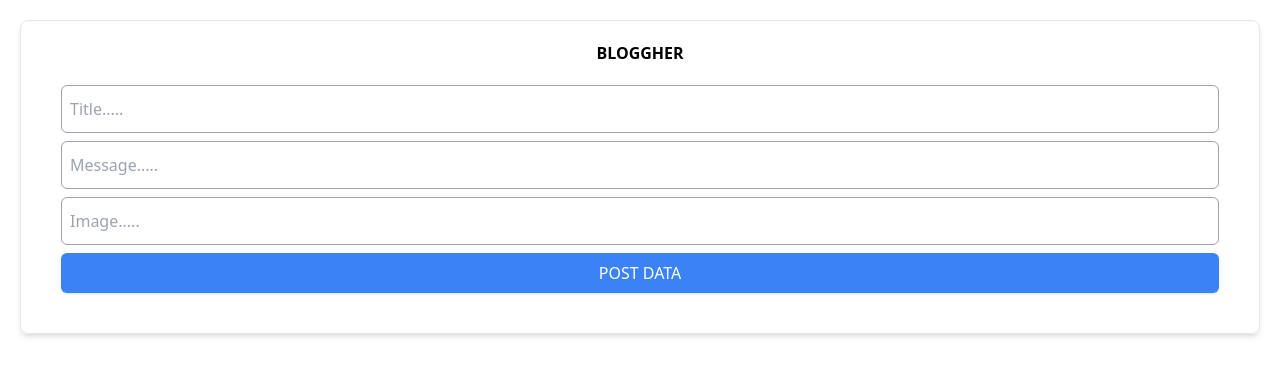
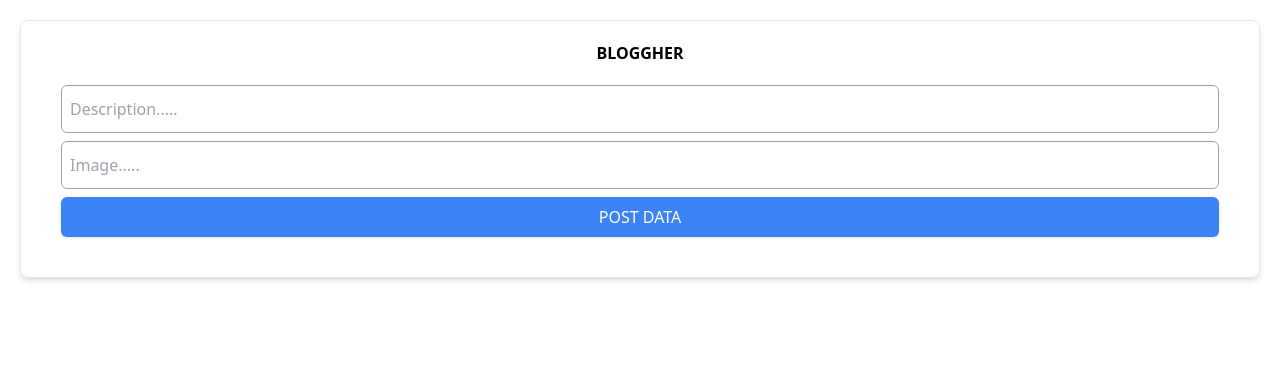
Before and after one commit to htetkokoblog/htetkoko-blog, a plain HTML site: page contents/post.html in a window 1280 px wide. Drawn offline with nearby package versions, Linux system fonts and the light colour scheme.

Commit message:
Update post.html

```diff
--- a/contents/post.html
+++ b/contents/post.html
@@ -8,15 +8,14 @@
   <script src="https://ajax.googleapis.com/ajax/libs/jquery/3.6.4/jquery.min.js"></script>
   <title>POST</title>
   <script src="/main/connect.js"></script>
-  <script src="/main/post.js"></script>
+  <script src="/contents/post.js"></script>
   <script src="/contents/sent.js"></script>
 </head>
 
 <body class="bg-white-500">
 <div class="p-10 pt-0 bg-white-700 m-5 border border-black-700 rounded-lg shadow-md">
   <div class="text-center m-5 font-bold">BLOGGHER</div>
-  <input type="text" class="border border-gray-400 p-2 rounded-md focus:outline-none focus:ring-2 focus:ring-blue-300 w-full h-12 mb-2" placeholder="Title....." id="title">
-  <input type="text" class="border border-gray-400 p-2 rounded-md focus:outline-none focus:ring-2 focus:ring-blue-300 w-full h-12 mb-2" placeholder="Message....." id="message">
+  <input type="text" class="border border-gray-400 p-2 rounded-md focus:outline-none focus:ring-2 focus:ring-blue-300 w-full h-12 mb-2" placeholder="Description....." id="desc">
   <input type="text" class="border border-gray-400 p-2 rounded-md focus:outline-none focus:ring-2 focus:ring-blue-300 w-full h-12 mb-2" placeholder="Image....." id="image">
   <button class="bg-blue-500 text-white hover:ring-2 py-2 px-4 rounded-md w-full shadow hover:shadow-lg" onclick="sent()">
   POST DATA
```
